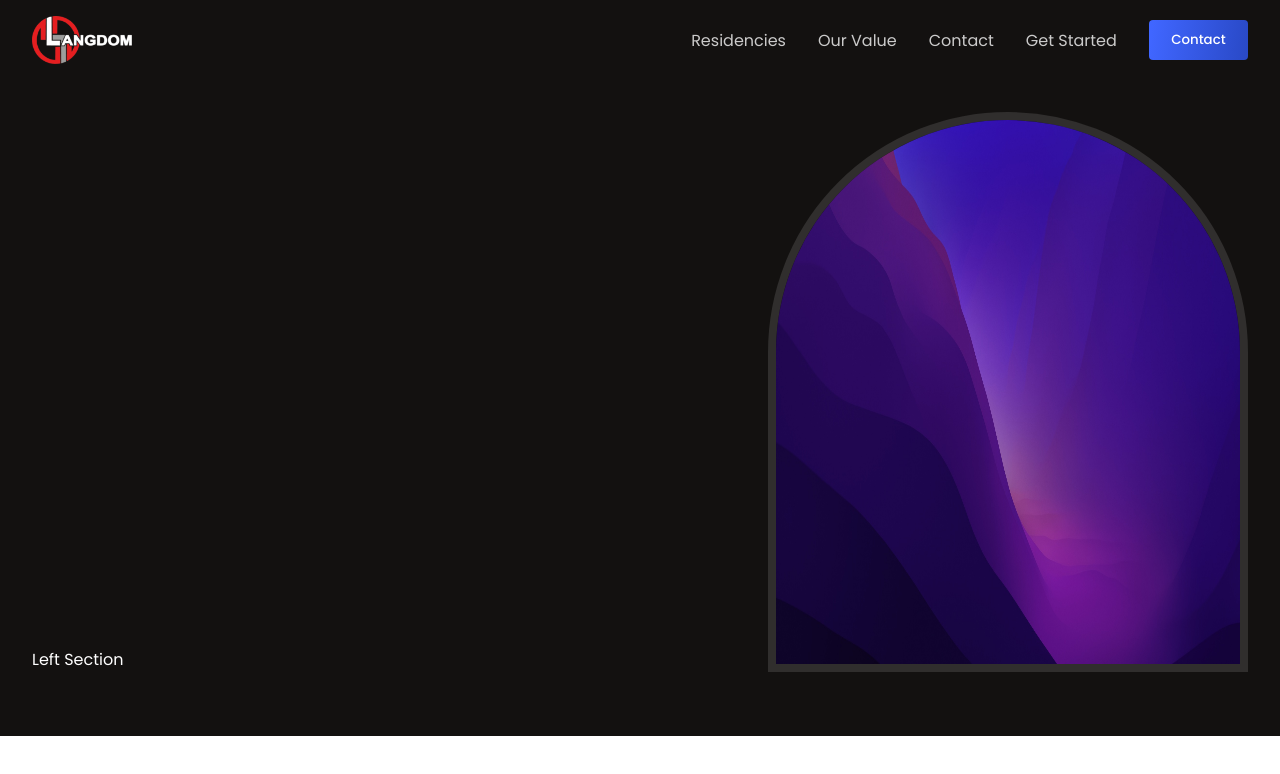
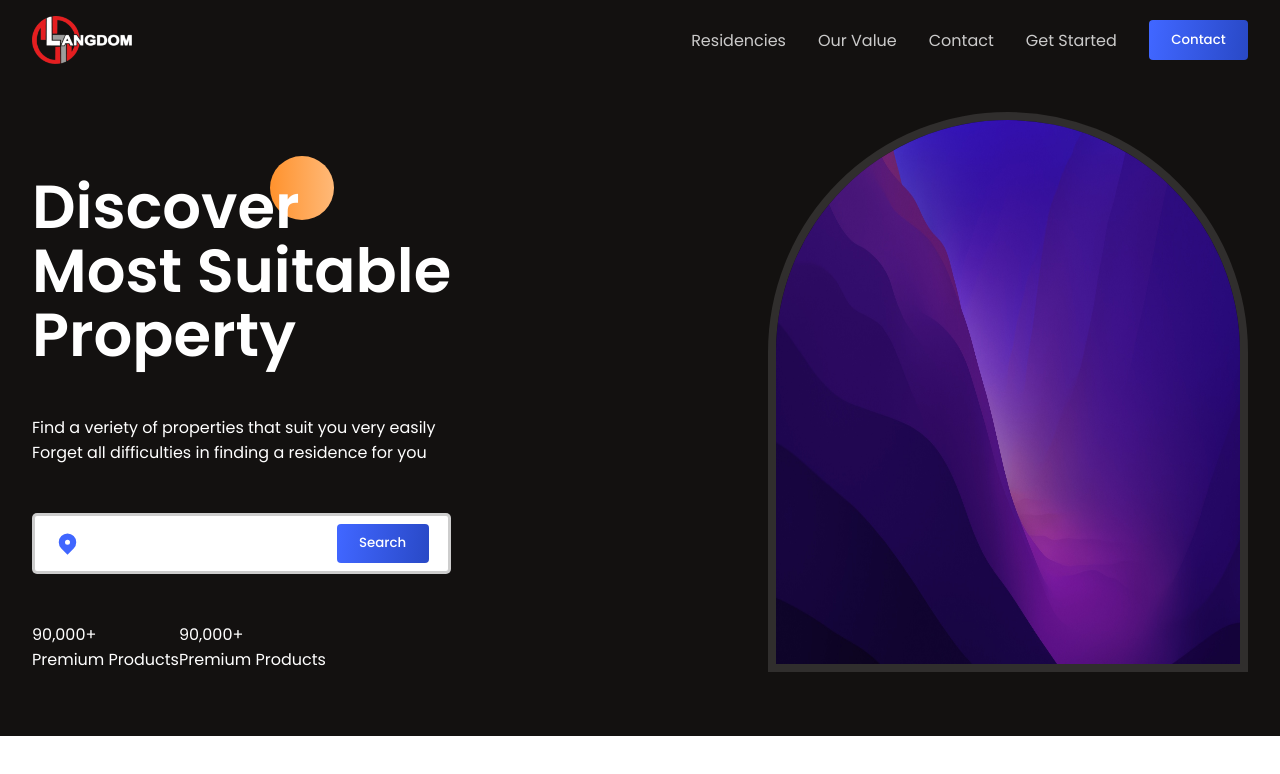
Before and after one commit to edugod/trainingReact, a React (Vite) app: page / in a window 1280 px wide. Shown: the top 774 px of the page. Built offline with nearby package versions, Linux system fonts and the light colour scheme.

Commit message:
hell yeah

```diff
--- a/src/components/Hero/Hero.css
+++ b/src/components/Hero/Hero.css
@@ -10,6 +10,48 @@
     align-items: flex-end !important; /* pq a propriedade flexCenter está sobescrevendo a outra. */
 }
 
+
+/* left side */
+
+.hero-left {
+    gap: 3rem;
+}
+
+.hero-title { /* pra fazer o círculo atrás */
+    position: relative;
+    z-index: 1;
+}
+
+.hero-title > h1 {
+    font-weight: 600;
+    font-size: 3.8rem;
+    line-height: 4rem;
+}
+
+.orange-circle {
+    height: 4rem;
+    width: 4rem;
+    background: var(--orange-gradient);
+    border-radius: 999px;
+    position: absolute;
+    right: 28%;
+    top: -10%;
+    z-index: -1;
+}
+
+.search-bar {
+    background-color: white;
+    border-radius: 5px;
+    border: 3px solid rgba(120, 120, 120, 0.374);
+    padding: 0.5rem 1rem;
+    justify-content: space-between;
+    width: 100%;
+}
+
+.search-bar> input {
+    border: none;
+    outline: none;
+}
 
 /* right side */
 
@@ -25,9 +67,3 @@
     width: 100%;
     height: 100%;
 }
-
-https://youtu.be/edBx-fjgh4k?si=dw7Rlci32TMnPB5B&t=2024
-
-
-
-canseiiiiiiiii
--- a/src/components/Hero/Hero.jsx
+++ b/src/components/Hero/Hero.jsx
@@ -1,20 +1,55 @@
 import React from 'react'
 import './Hero.css'
+import {HiLocationMarker} from 'react-icons/hi'
+import CountUp from 'react-countup'
 
 const Hero = () => {
 	return (
 		<section className='hero-wrapper'>
 			<div className='paddings innerWidth flexCenter  hero-container '>
+				{/* LEFT SIDE */}
+				<div className='flexColStart hero-left'>
+					<div className='hero-title'>
+						<div className="orange-circle"/>
+						<h1>
+							Discover <br />
+							Most Suitable <br />
+							Property
+						</h1>
+					</div>
 
-				<div className='hero-left'>
-                    Left Section
-                </div>
+					<div className='flexColStart hero-des'>
+						<span>Find a veriety of properties that suit you very easily</span>
+						<span>Forget all difficulties in finding a residence for you</span>
+					</div>
 
+					<div className="flexCenter search-bar">
+						<HiLocationMarker color='var(--blue)' size={25} />
+						<input type="text" />
+						<button className="button">Search</button>
+					</div>
+
+					<div className="flexCenter stats">
+						<div className="flexColStart stat">
+							<span><CountUp start={88000} end={90000} duration={4}/>
+							<span>+</span>
+							</span>
+							<span>Premium Products</span>
+						</div>
+						<div className="flexColStart stat">
+							<span><CountUp start={88000} end={90000} duration={4}/>
+							<span>+</span>
+							</span>
+							<span>Premium Products</span>
+						</div>
+					</div>
+				</div>
+				{/* RIGHT SIDE */}
 				<div className='flexCenter hero-right'>
-                    <div className="image-container">
-                        <img src="./macos.jpg" alt=""/>
-                    </div>
-                </div>
+					<div className='image-container'>
+						<img src='./macos.jpg' alt='' />
+					</div>
+				</div>
 			</div>
 		</section>
 	)
```
